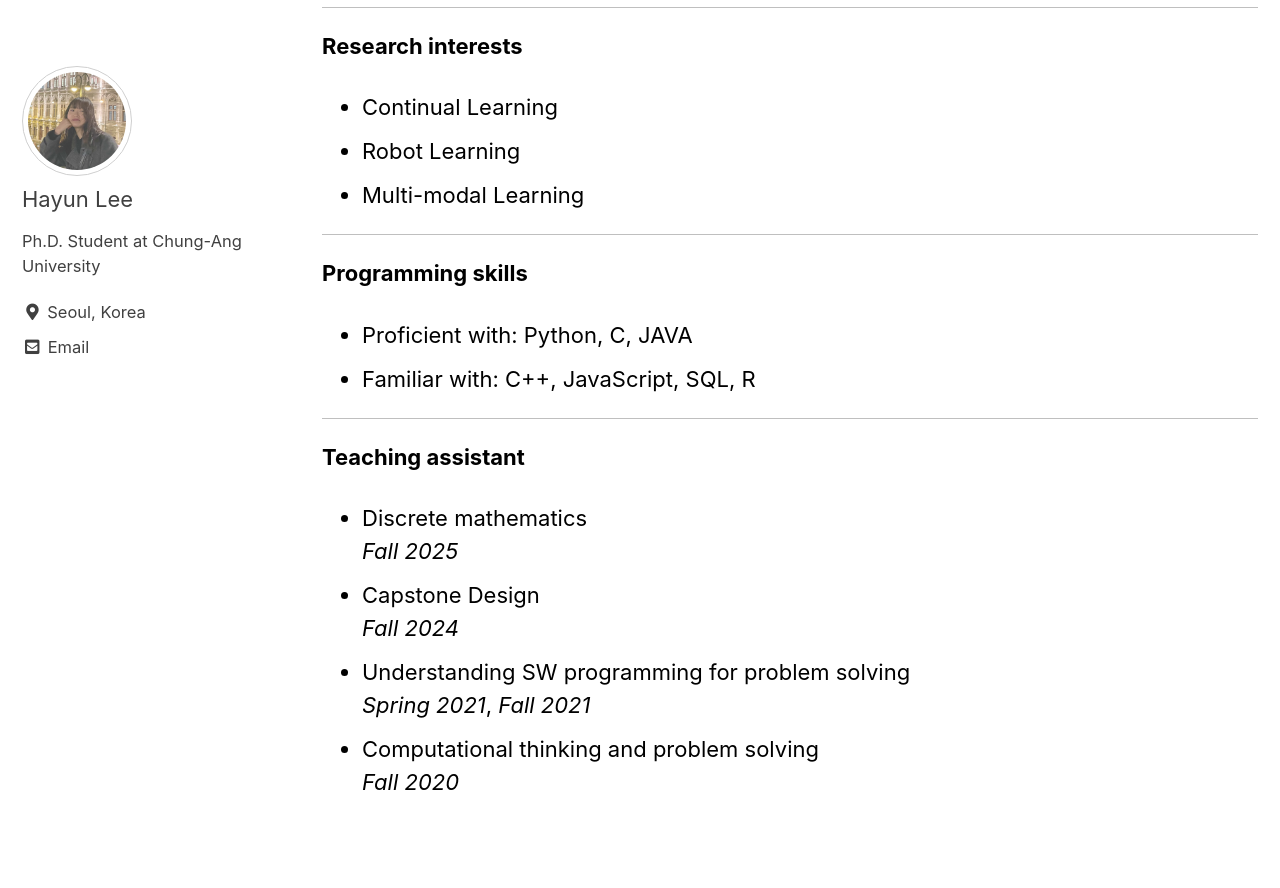
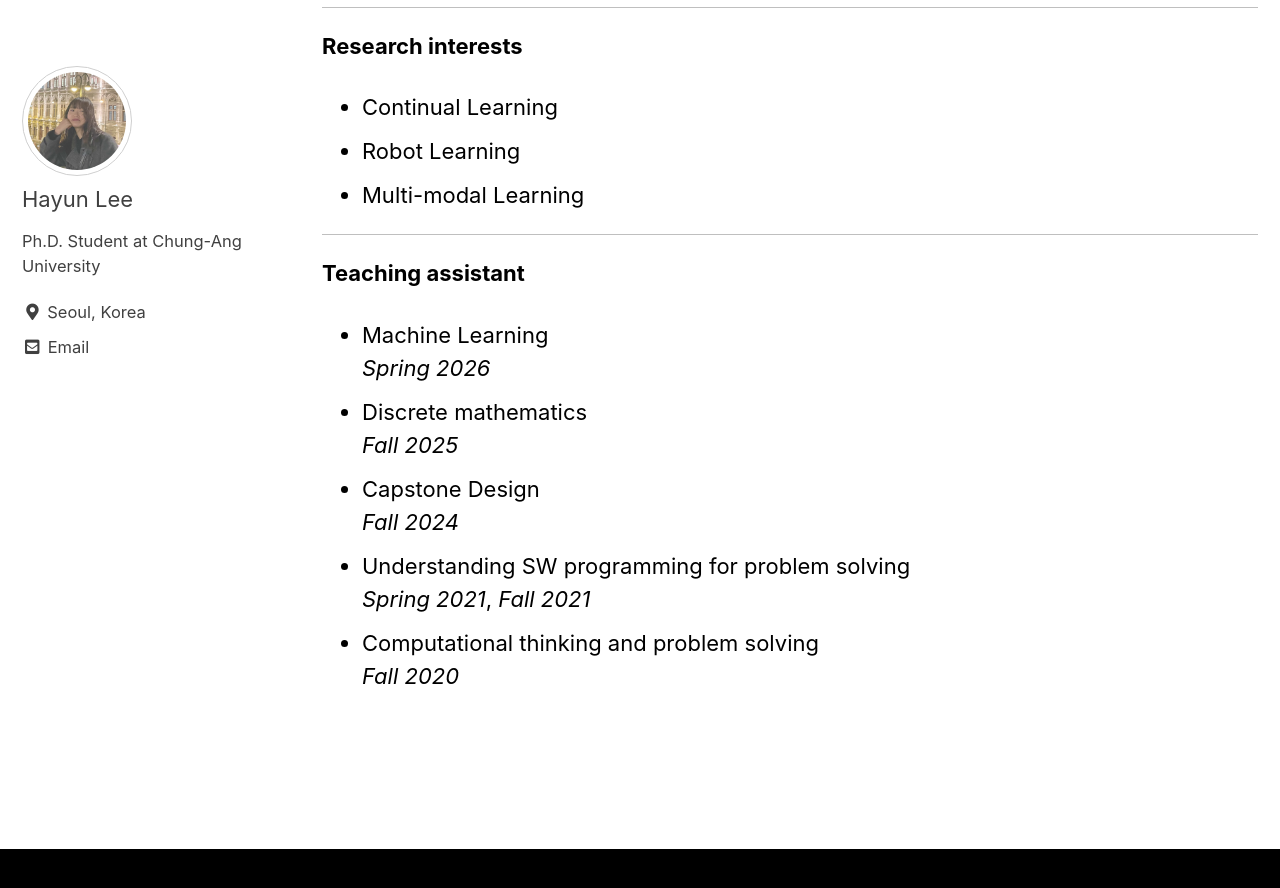
Before and after one commit to sksmslhy/sksmslhy.github.io, a Jekyll site: the page built from _pages/profile.md, in a window 1280 px wide and 900 px high, scrolled down 551 px. Shown: the top 888 px of the window. Built offline with Jekyll 4.4.1, drawn with Linux system fonts in a browser that asks for light colours; cached includes are drawn as plain includes.

Commit message:
modify project, profile

```diff
--- a/_pages/profile.md
+++ b/_pages/profile.md
@@ -23,14 +23,16 @@ ___
 - Multi-modal Learning
 
 ___
-
+<!--
 **Programming skills**
 - Proficient with: Python, C, JAVA<br>
 - Familiar with: C++, JavaScript, SQL, R<br>
 
-___
+___ -->
 
 **Teaching assistant**
+- Machine Learning<br>
+  *Spring 2026*
 - Discrete mathematics<br>
   *Fall 2025*
 - Capstone Design<br>
```
Also changed, not shown: _pages/project.md (+1 -1 lines).
